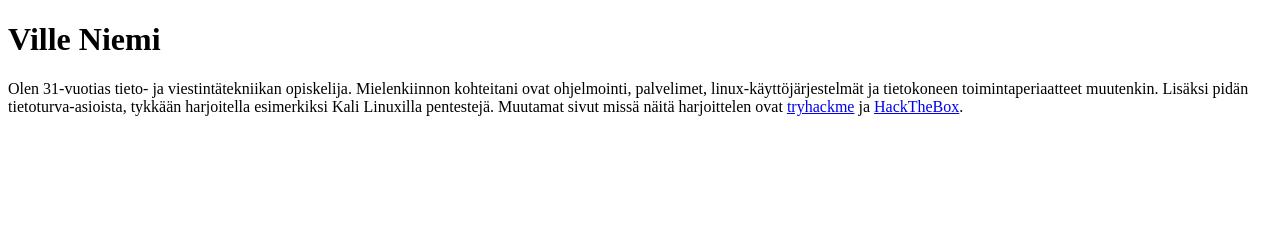
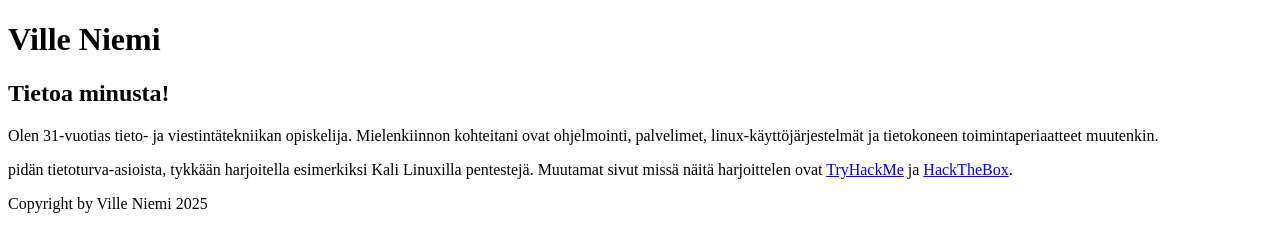
Before and after one commit to nievil93/perehdytys, a plain HTML site: page HTML/Demotehtävät/demo1.html in a window 1280 px wide. Drawn offline with Linux system fonts and the light colour scheme.

Commit message:
semanttinen demotehtävä

```diff
--- a/HTML/Demotehtävät/demo1.html
+++ b/HTML/Demotehtävät/demo1.html
@@ -3,15 +3,27 @@
 <head>
     <meta charset="UTF-8">
     <meta name="viewport" content="width=device-width, initial-scale=1.0">
-    <title>Tietoa minusta</title>
+    <title>Minä!</title>
 </head>
 <body>
-    <h1>Ville Niemi</h1>
-    <p>Olen 31-vuotias tieto- ja viestintätekniikan opiskelija. Mielenkiinnon
+    <header>
+            <h1>Ville Niemi</h1>
+    </header>
+    <main>
+        <section>
+            <header>
+                <h2>Tietoa minusta!</h2>
+            </header>
+        <p>Olen 31-vuotias tieto- ja viestintätekniikan opiskelija. Mielenkiinnon
         kohteitani ovat ohjelmointi, palvelimet, linux-käyttöjärjestelmät ja tietokoneen toimintaperiaatteet
-        muutenkin. Lisäksi pidän tietoturva-asioista, tykkään harjoitella esimerkiksi
+        muutenkin.</p>
+        <p>pidän tietoturva-asioista, tykkään harjoitella esimerkiksi
         Kali Linuxilla pentestejä. Muutamat sivut missä näitä harjoittelen ovat
-        <a href="https://tryhackme.com">tryhackme</a> ja <a href="https://hackthebox.com">HackTheBox</a>.</p>
-
+        <a href="https://tryhackme.com">TryHackMe</a> ja <a href="https://hackthebox.com">HackTheBox</a>.</p>
+        </section>
+        </main>
+        <footer>
+            <p>Copyright by Ville Niemi 2025</p>
+        </footer>
 </body>
 </html>
```
Also changed, not shown: HTML/Demotehtävät/htmltesti.html (added, +11 -0 lines).
